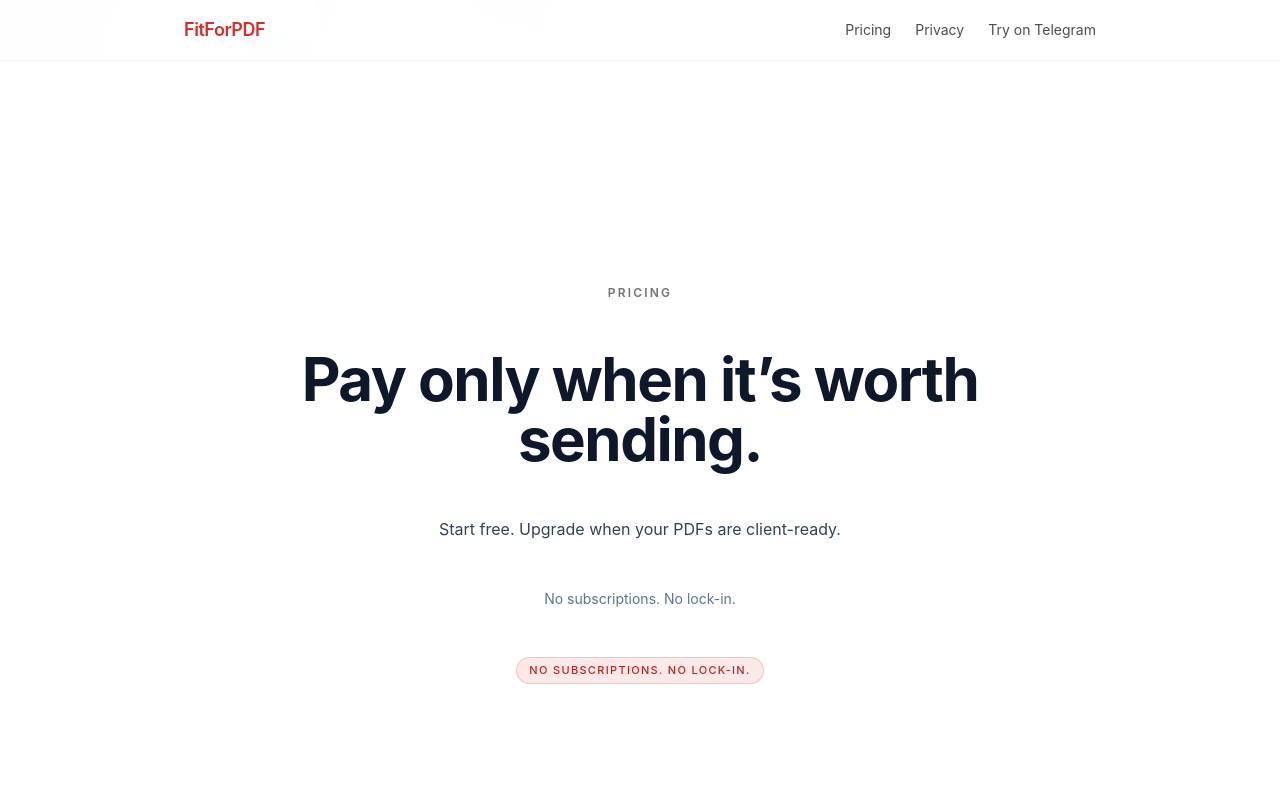
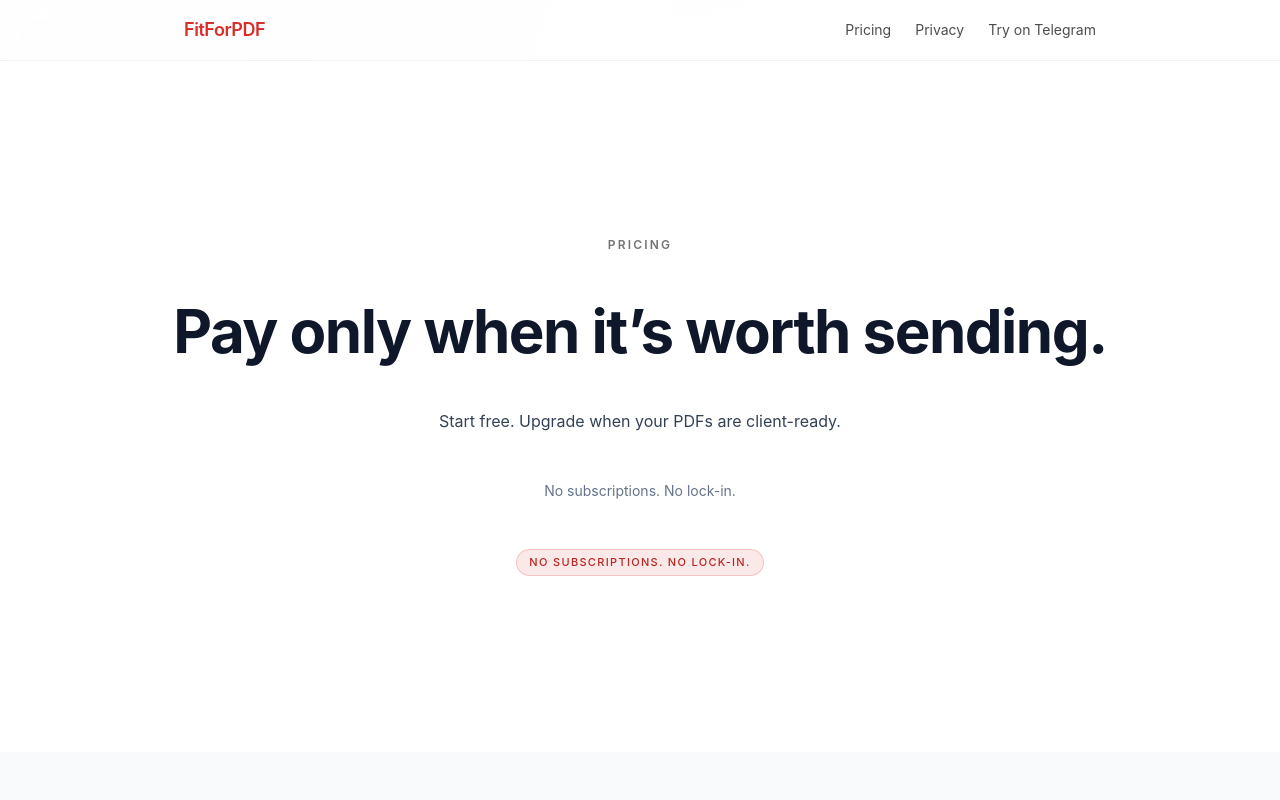
Before and after one commit to Togetheart/fitforpdf-frontend, a Next.js app: page /pricing in a window 1280 px wide. Shown: the top 800 px of the page. Built offline with nearby package versions, Linux system fonts and the light colour scheme.

Commit message:
feat(pricing/privacy): apply full-width shared page hero

```diff
--- a/app/pricing/page.jsx
+++ b/app/pricing/page.jsx
@@ -15,7 +15,6 @@ export default function PricingPage() {
 
   return (
     <div className="min-h-screen bg-white text-slate-900">
-      <Section id="pricing-hero" index={0} bg="bg-white" className="py-24 sm:py-28">
       <PageHero
         variant="pricing"
         align="center"
@@ -25,10 +24,10 @@ export default function PricingPage() {
         trustLine={PRICING_PAGE_COPY.pageMicro}
         contentClassName="space-y-6"
         titleClassName="mt-4 text-center text-4xl md:text-6xl font-[650] leading-tight tracking-tight"
+        className="py-24 sm:py-28 w-full"
       >
         <span className={badgeClass}>{PRICING_PAGE_COPY.pageTagline}</span>
       </PageHero>
-      </Section>
 
       <Section id="pricing-plans" index={1} bg="bg-gray-50" className="py-16 sm:py-20">
         <div className={`${sectionClass} space-y-4`}>
--- a/app/privacy/page.jsx
+++ b/app/privacy/page.jsx
@@ -35,7 +35,6 @@ function HandlingCard({ title, description, items }) {
 export default function PrivacyPage() {
   return (
     <div className="min-h-screen bg-white text-slate-900">
-      <Section id="privacy-hero" index={0} className="py-28">
       <PageHero
         variant="privacy"
         align="center"
@@ -50,8 +49,8 @@ export default function PrivacyPage() {
         trustLine={PRIVACY_PAGE_COPY.microLine}
         titleClassName="mt-4 text-4xl font-[650] leading-tight tracking-tight sm:text-[56px]"
         headingTestId="privacy-h1"
+        className="py-28 w-full"
       />
-      </Section>
 
       <Section id="privacy-handling" index={1} className="py-20 sm:py-24">
         <div className="mx-auto max-w-4xl space-y-6">
```
Lines whose indentation alone changed are shown as unchanged.
